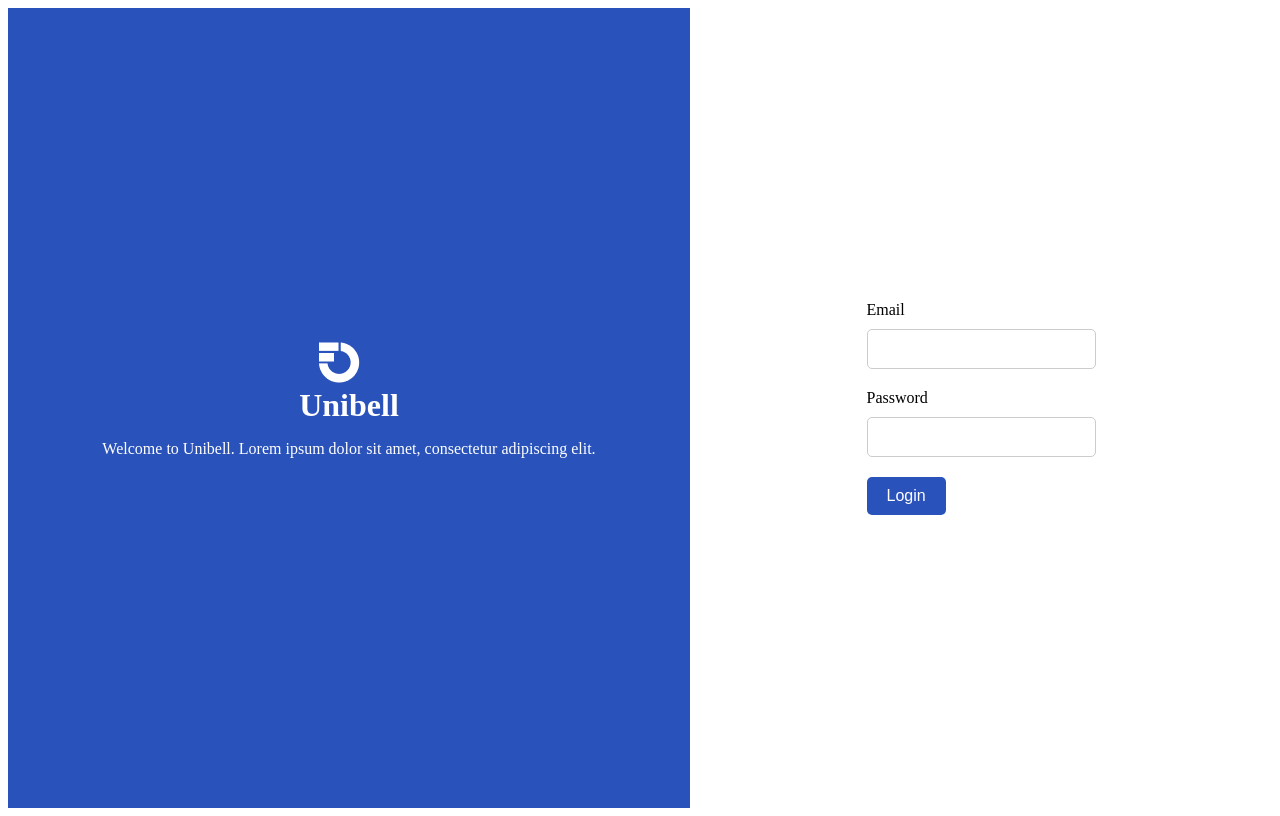
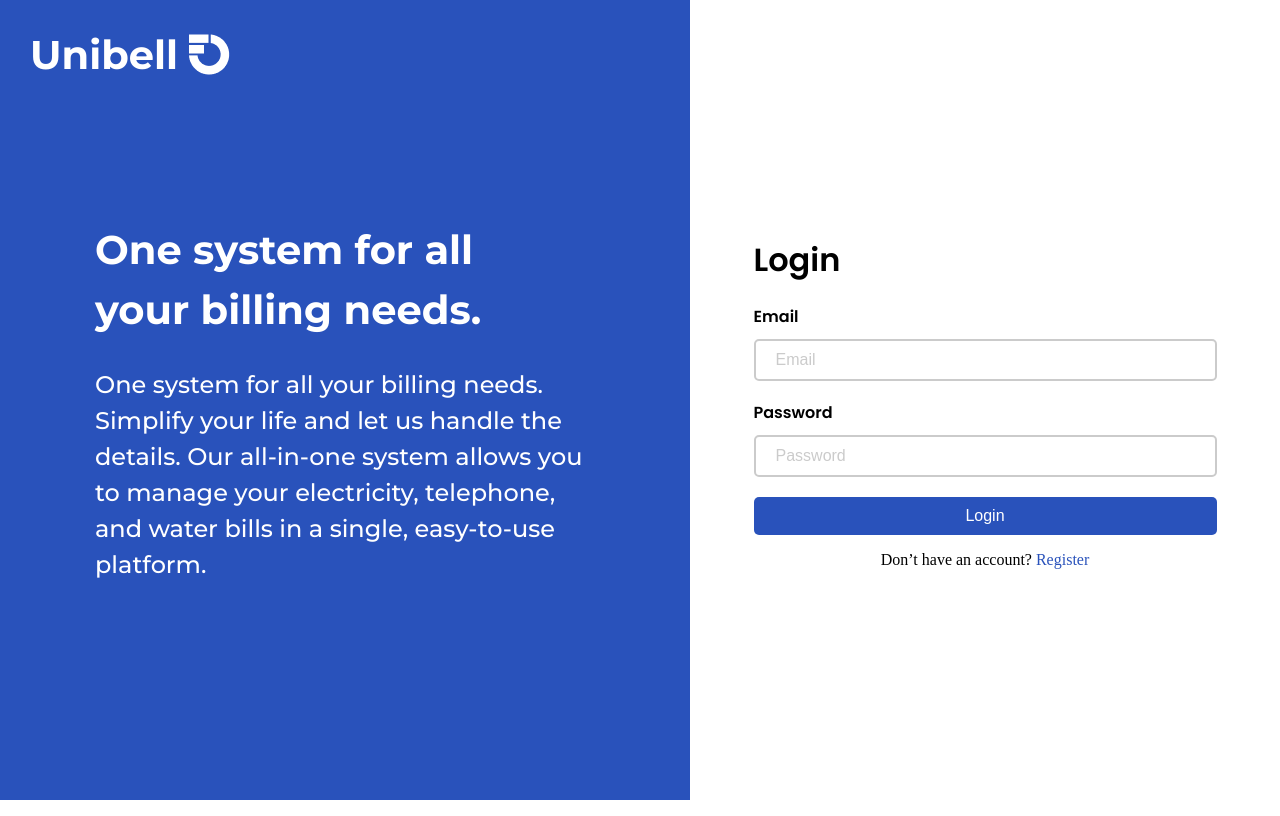
Before and after one commit to ahmedmaged3k1/UniBill, an Angular app: page / in a window 1280 px wide. Built offline with nearby package versions, Linux system fonts and the light colour scheme.

Commit message:
login done

```diff
--- a/src/app/login/login.component.css
+++ b/src/app/login/login.component.css
@@ -5,21 +5,32 @@
 
 .first-half {
   flex: 1;
-    background-color: #2952BB;
+  background-color: #2952bb;
   color: #fff;
   padding: 50px;
   display: flex;
   flex-direction: column;
   justify-content: center;
   align-items: center;
+  position: relative;
 }
 
 .logo {
-    margin-right: 20px;
+  position: absolute;
+  top: 0px;
+  left: 0px;
+  margin: 30px 30px;
 }
-
-  .header h1 {
-    margin: 0;
+.headerName {
+  vertical-align: middle;
+  font-family: "Montserrat";
+  font-style: normal;
+  font-weight: 700;
+  font-size: 40px;
+  line-height: 49px;
+}
+.logo img {
+  vertical-align: middle;
 }
 
 .login-half {
@@ -34,6 +45,27 @@
   display: flex;
   flex-direction: column;
   margin-bottom: 20px;
+  justify-content: center;
+
+}
+.description h1 {
+  font-family: "Montserrat";
+  font-style: normal;
+  font-weight: 700;
+  font-size: 40px;
+  line-height: 150%;
+}
+.description p {
+  font-family: "Montserrat";
+  font-style: normal;
+  font-weight: 500;
+  font-size: 24px;
+  line-height: 150%;
+  width: 500px;
+}
+
+.register {
+  color: #2952bb;
 }
 
 label {
@@ -41,18 +73,46 @@
 }
 
 input {
-    padding: 10px;
+  padding: 10px 20px;
   font-size: 16px;
   border-radius: 5px;
   border: 1px solid #ccc;
+  width: 419px;
+  border: 2px solid #CBCBCB;
 }
 
 button {
   padding: 10px 20px;
   font-size: 16px;
-    background-color: #2952BB;
+  background-color: #2952bb;
   color: #fff;
   border: none;
   border-radius: 5px;
   cursor: pointer;
+  width: 463px;
+
 }
+h1 {
+  font-family: 'Montserrat', sans-serif;
+font-family: 'Poppins', sans-serif;
+max-width: 15ch;
+}
+
+::placeholder {
+ color : #CBCBCB
+}
+
+form
+{
+  display: flex;
+  flex-direction: column;
+  justify-content: center;
+  align-items: center;
+}
+label {
+  font-family: 'Poppins';
+font-style: normal;
+font-weight: 500;
+font-size: 16px;
+line-height: 24px;
+}
--- a/src/app/login/login.component.html
+++ b/src/app/login/login.component.html
@@ -1,26 +1,34 @@
 <div class="container">
   <div class="first-half">
     <div class="logo">
+      <span class ="headerName">
+        Unibell
+      </span>
       <img src="assets/Logo.png" alt="Logo">
     </div>
-      <div class="header">
-        <h1>Unibell</h1>
-      </div>
+
     <div class="description">
-        <p>Welcome to Unibell. Lorem ipsum dolor sit amet, consectetur adipiscing elit.</p>
+      <h1>One system for all your billing needs.</h1>
+      <p>One system for all your billing needs. Simplify your life and let us handle the details. Our all-in-one system allows you to manage your electricity, telephone, and water bills in a single, easy-to-use platform.</p>
     </div>
   </div>
   <div class="login-half">
+<div>
+  <h1>Login</h1>
+
     <form>
       <div class="form-group">
         <label for="email">Email</label>
-          <input type="email" id="email" name="email" required>
+        <input placeholder="Email" type="email" id="email" name="email" required>
       </div>
       <div class="form-group">
         <label for="password">Password</label>
-          <input type="password" id="password" name="password" required>
+        <input placeholder="Password" type="password" id="password" name="password" required>
       </div>
       <button type="submit">Login</button>
+
+      <p class="haveAccount">Don’t have an account? <span class="register">Register</span> </p>
     </form>
   </div>
   </div>
+</div>
--- a/src/index.html
+++ b/src/index.html
@@ -6,6 +6,15 @@
   <base href="/">
   <meta name="viewport" content="width=device-width, initial-scale=1">
   <link rel="icon" type="image/x-icon" href="favicon.ico">
+  <link rel="preconnect" href="https://fonts.googleapis.com">
+<link rel="preconnect" href="https://fonts.gstatic.com" crossorigin>
+<link href="https://fonts.googleapis.com/css2?family=Montserrat:wght@700&display=swap" rel="stylesheet">
+<link rel="preconnect" href="https://fonts.googleapis.com">
+<link rel="preconnect" href="https://fonts.gstatic.com" crossorigin>
+<link href="https://fonts.googleapis.com/css2?family=Montserrat:wght@500;700&display=swap" rel="stylesheet">
+<link rel="preconnect" href="https://fonts.googleapis.com">
+<link rel="preconnect" href="https://fonts.gstatic.com" crossorigin>
+<link href="https://fonts.googleapis.com/css2?family=Montserrat:wght@500;700&family=Poppins:wght@600&display=swap" rel="stylesheet">
 </head>
 <body>
   <app-root></app-root>
--- a/src/styles.css
+++ b/src/styles.css
@@ -1 +1,5 @@
 /* You can add global styles to this file, and also import other style files */
+
+body {
+  margin: 0px 0px;
+}
```
Lines whose indentation alone changed are shown as unchanged.
